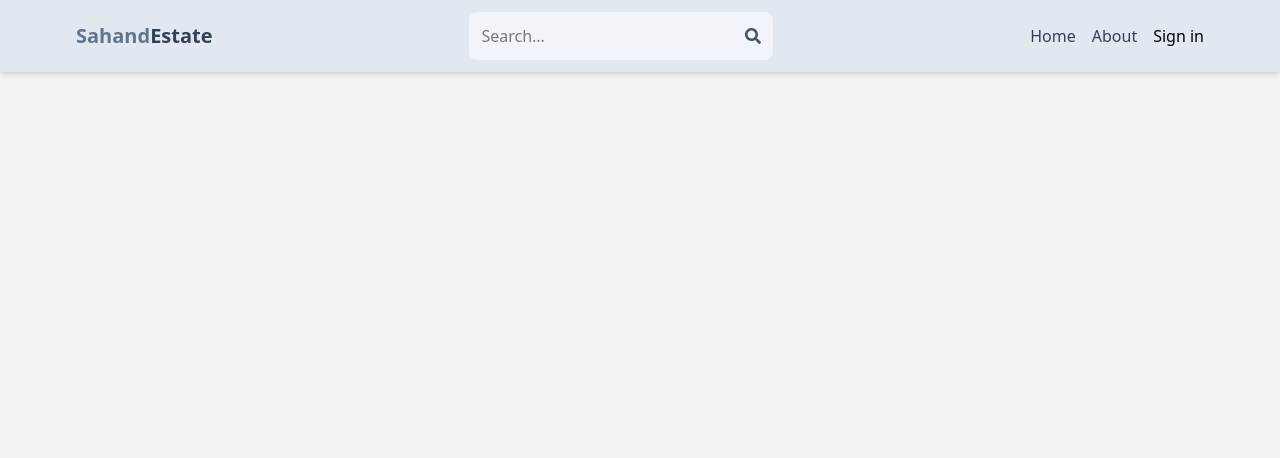
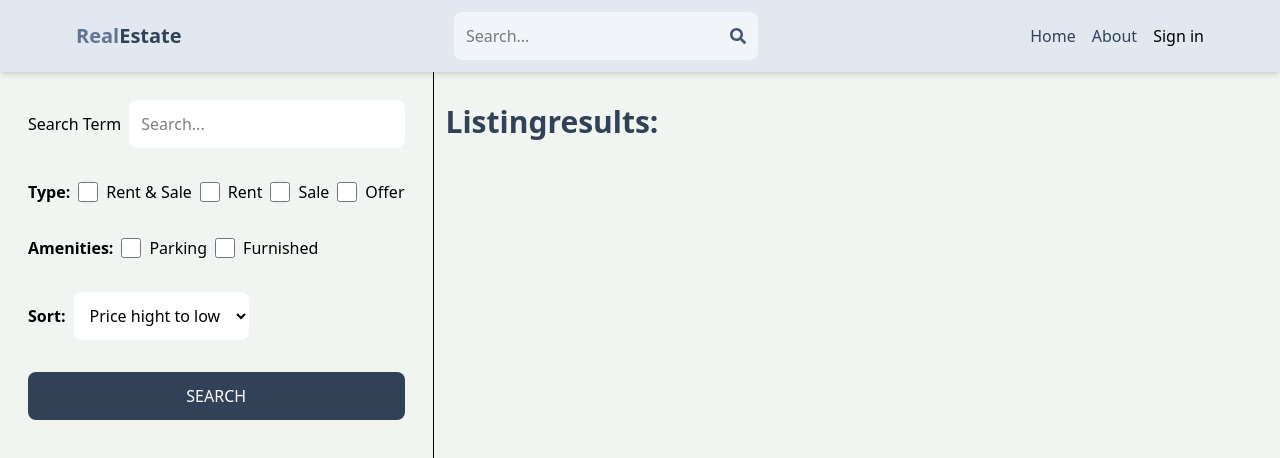
Before and after one commit to DevAnabKhan/mern_estate, a React (Vite) app in the folder client/: page /search in a window 1280 px wide. Shown: the top 458 px of the page. Built offline with nearby package versions, Linux system fonts and the light colour scheme.

Commit message:
created search page ui

```diff
--- a/client/src/App.jsx
+++ b/client/src/App.jsx
@@ -9,6 +9,7 @@
 import CreateListing from "./pages/CreateListing";
 import UpdateListing from "./pages/UpdateListing";
 import Listing from "./pages/Listing";
+import Search from "./pages/Search";
 
 export default function App() {
   return (
@@ -20,6 +21,7 @@
         <Route path="/sign-up" element={<SignUp />} />
         <Route path="/about" element={<About />} />
         <Route path="/listing/:listingId" element={<Listing />} />
+        <Route path="/search" element={<Search />} />
         <Route element={<PrivateRoute />}>
           <Route path="/profile" element={<Profile />} />
           <Route path="/create-listing" element={<CreateListing />} />
--- a/client/src/components/Header.jsx
+++ b/client/src/components/Header.jsx
@@ -30,7 +30,7 @@
     <header className="bg-slate-200 shadow-md">
       <div className="flex justify-between items-center max-w-6xl mx-auto p-3">
         <h1 className="font-bold text-sm sm:text-xl flex flex-wrap">
-          <span className="text-slate-500">Sahand</span>
+          <span className="text-slate-500">Real</span>
           <span className="text-slate-700">Estate</span>
         </h1>
 
--- /dev/null
+++ b/client/src/pages/Search.jsx
@@ -0,0 +1,68 @@
+import React from "react";
+
+export default function Search() {
+  return (
+    <div className="flex flex-col md:flex-row">
+      <div className="p-7 border-b md:border-b-0 md:border-r md:min-h-screen">
+        <form className="flex flex-col gap-8">
+          <div className="flex items-center gap-2">
+            <label className="whitespace-nowrap">Search Term</label>
+            <input
+              type="text"
+              id="searchTerm"
+              placeholder="Search..."
+              className="bg-white rounded-lg p-3 w-full"
+            />
+          </div>
+          <div className="flex gap-2 flex-wrap items-center">
+            <label className="font-semibold">Type:</label>
+            <div className="flex gap-2">
+              <input type="checkbox" id="all" className="w-5" />
+              <span>Rent & Sale</span>
+            </div>
+            <div className="flex gap-2">
+              <input type="checkbox" id="rent" className="w-5" />
+              <span>Rent</span>
+            </div>
+            <div className="flex gap-2">
+              <input type="checkbox" id="sale" className="w-5" />
+              <span>Sale</span>
+            </div>
+            <div className="flex gap-2">
+              <input type="checkbox" id="offer" className="w-5" />
+              <span>Offer</span>
+            </div>
+          </div>
+          <div className="flex gap-2 flex-wrap items-center">
+            <label className="font-semibold">Amenities:</label>
+            <div className="flex gap-2">
+              <input type="checkbox" id="parking" className="w-5" />
+              <span>Parking</span>
+            </div>
+            <div className="flex gap-2">
+              <input type="checkbox" id="furnished" className="w-5" />
+              <span>Furnished</span>
+            </div>
+          </div>
+          <div className="flex items-center gap-2 ">
+            <label className="font-semibold">Sort:</label>
+            <select name="" id="sort_order" className="rounded-lg p-3 bg-white">
+              <option value="">Price hight to low</option>
+              <option value="">Price low to high</option>
+              <option value="">Latest</option>
+              <option value="">Oldest</option>
+            </select>
+          </div>
+          <button className="bg-slate-700 text-white p-3 rounded-lg uppercase hover:opacity-95">
+            SEARCH
+          </button>
+        </form>
+      </div>
+      <div className="flex ">
+        <h1 className="text-3xl font-semibold p-3 text-slate-700 mt-5">
+          Listingresults:
+        </h1>
+      </div>
+    </div>
+  );
+}
```
